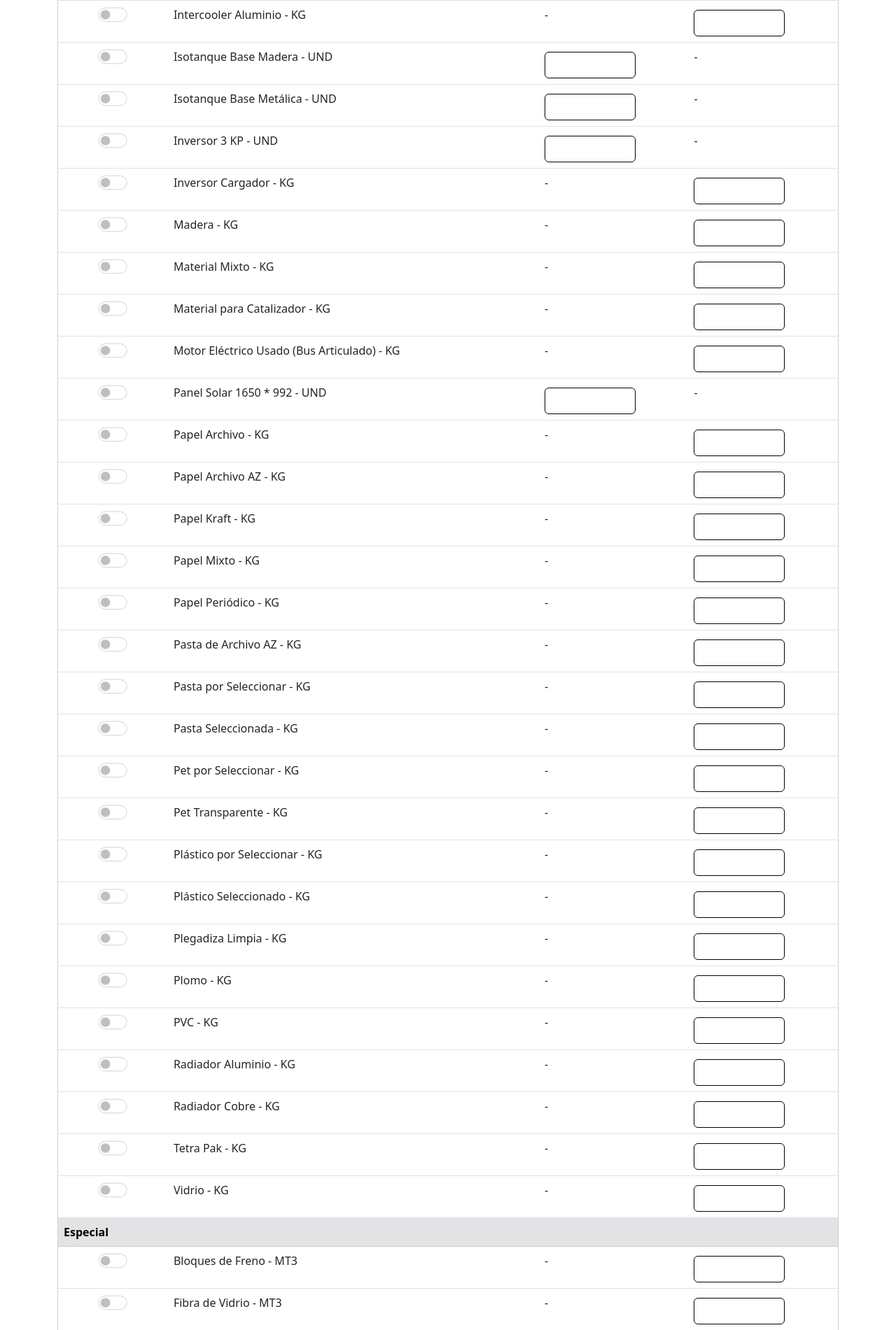
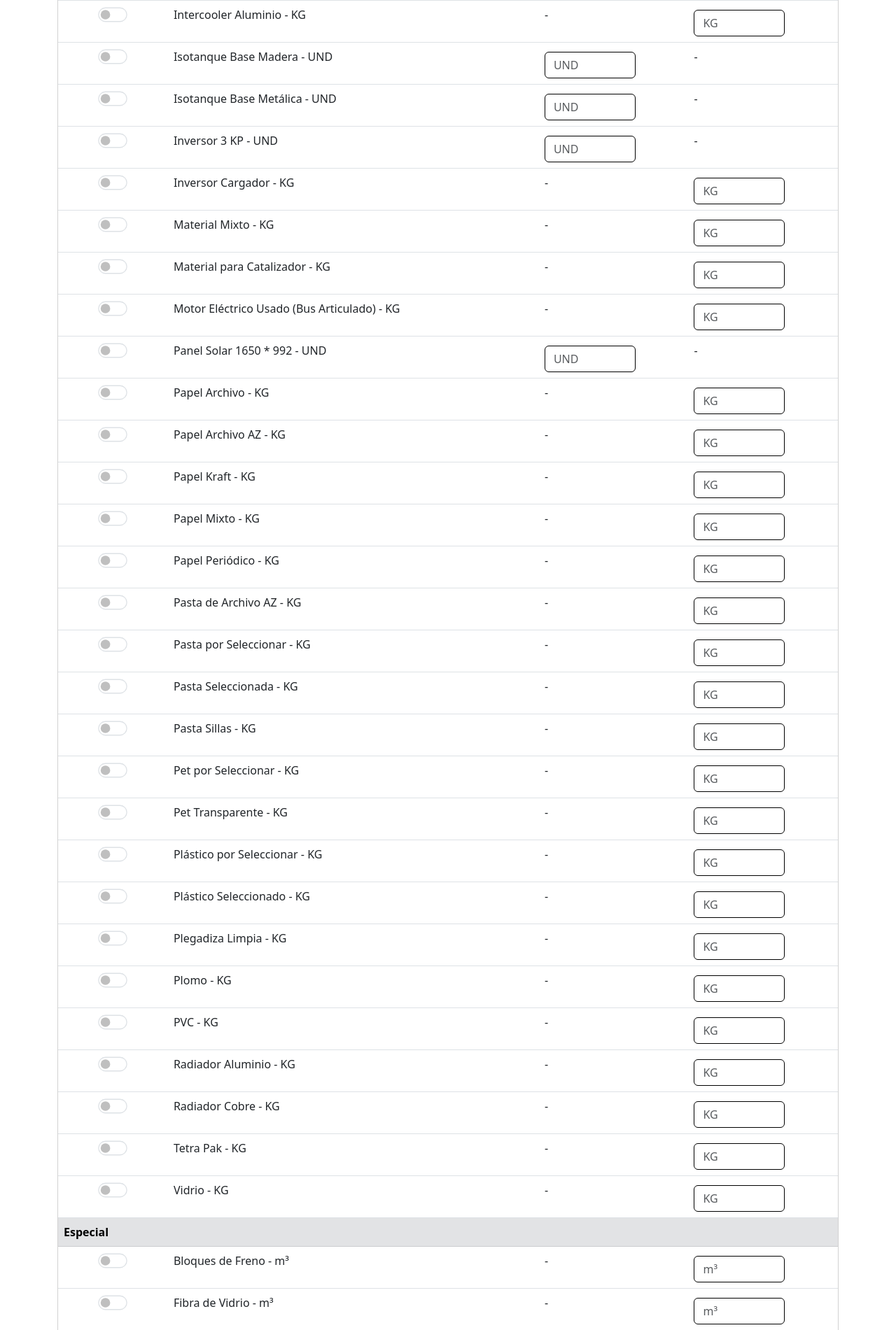
Before and after one commit to SistemaAlimentadorOriental6/Gestion-Residuos, a Django app: page /residuos/formularioResiduos in a window 1280 px wide. Shown: the part 1622-3523 px from the top of the page at 70% size. Run offline with Django 5.2, Linux system fonts and the light colour scheme; the visitor is signed in with stand-in values (Sample User, id 1); data that the repository does not hold is empty; some libraries are stand-ins or nearby versions.

Commit message:
fix: Correccione en códigos para implementar nuevo tipo de residuo y corrección de los residuos

```diff
--- a/GestionResiduos/Templates/Residuos/formulario.html
+++ b/GestionResiduos/Templates/Residuos/formulario.html
@@ -62,6 +62,7 @@
                     <option value="Especial">Especial</option>
                     <option value="Respel">Respel</option>
                     <option value="Respel Aprovechable">Respel Aprovechable</option>
+                    <option value="Post Consumo">Post Consumo</option>
                 </select>
             </div>
 
@@ -124,14 +125,14 @@
                                         <td>{{ residuo }}</td>
                                         <td>
                                             {% if "UND" in residuo or "Batería" in residuo %}
-                                                <input type="number" step="1" name="cantidad_{{ clave }}" class="form-control border-black" style="width: 130px;">
+                                                <input type="number" step="1" name="cantidad_{{ clave }}" class="form-control border-black" style="width: 130px;" placeholder="UND">
                                             {% else %}
                                                 -
                                             {% endif %}
                                         </td>
                                         <td>
                                             {% if "UND" not in residuo and "Batería" not in residuo %}
-                                                <input type="number" step="0.01" name="peso_{{ clave }}" class="form-control border-black" style="width: 130px;">
+                                                <input type="number" step="0.01" name="peso_{{ clave }}" class="form-control border-black" style="width: 130px;" placeholder="{% if tipo == 'Especial' %}m³{% else %}KG{% endif %}">
                                             {% else %}
                                                 -
                                             {% endif %}
@@ -256,26 +257,57 @@
 
             encabezado.style.display = mostrarEncabezado ? "" : "none";
         });
+
+        // Cambio de unidades en el placeholder
+        document.querySelectorAll("tbody tr").forEach(tr => {
+            const tipoFila = tr.getAttribute("data-tipo");
+
+            // Cambiar los placeholders de los campos 'peso' a 'm³' si el tipo es Especial
+            tr.querySelectorAll('input[name^="peso_"]').forEach(input => {
+                if (tipoFila === "especial") {
+                    input.placeholder = "m³";  // Cambiar a m³ para los residuos especiales
+                } else {
+                    input.placeholder = "KG";  // Dejar en kg para los otros residuos
+                }
+            });
+        });
     });
 
+    // Disparar la búsqueda al cambiar el tipo
+    document.getElementById("filtroTipo").addEventListener("change", function () {
+        // Vuelve a ejecutar la búsqueda después de seleccionar un tipo
+        document.getElementById("buscador").dispatchEvent(new Event("input"));
+    });
 
+    document.getElementById("filtroTipo").addEventListener("change", function () {
+        // Vuelve a ejecutar la búsqueda después de seleccionar un tipo
+        document.getElementById("buscador").dispatchEvent(new Event("input"));
+    });
+
+    // Evento para buscar residuos
     document.getElementById("buscador").addEventListener("input", function () {
         const filtroTexto = this.value.toLowerCase().trim();
+        const tipoSeleccionado = document.getElementById("filtroTipo").value.toLowerCase().trim();
 
         document.querySelectorAll("tbody tr").forEach(tr => {
-            const tipoFila = tr.getAttribute("data-tipo");
+            // Verificamos que la fila tenga el atributo 'data-tipo'
+            const tipoFila = tr.getAttribute("data-tipo") ? tr.getAttribute("data-tipo").toLowerCase() : "";
             const celdaResiduo = tr.children[1];
 
-            if (tipoFila && celdaResiduo) {
-                const textoResiduo = celdaResiduo.textContent.toLowerCase();
-                const mostrar = textoResiduo.includes(filtroTexto);
+            // Si existe la celda de residuo, se toma su texto y se compara con el filtro de texto
+            const textoResiduo = celdaResiduo ? celdaResiduo.textContent.toLowerCase() : "";
+            const coincideTexto = textoResiduo.includes(filtroTexto);
 
-                tr.style.display = mostrar ? "" : "none";
-            } else if (tr.classList.contains("table-secondary")) {
-                tr.style.display = "none";
-            }
+            // Si hay un tipo seleccionado, comparamos con el tipo de la fila
+            const coincideTipo = tipoSeleccionado === "" || tipoFila === tipoSeleccionado;
+
+            // Solo mostrar la fila si cumple ambos filtros: texto y tipo
+            const mostrar = coincideTexto && coincideTipo;
+
+            tr.style.display = mostrar ? "" : "none";
         });
 
+        // Lógica para mostrar u ocultar encabezados de grupos
         const encabezados = document.querySelectorAll("tbody tr.table-secondary");
         encabezados.forEach(encabezado => {
             let siguiente = encabezado.nextElementSibling;
--- a/GestionResiduos/Templates/Residuos/listadoAutorizaciones.html
+++ b/GestionResiduos/Templates/Residuos/listadoAutorizaciones.html
@@ -47,6 +47,7 @@
                     <ul class="list-group borde-input">
 
                             <li class="list-group-item">
+                                {{ registro.proveedor }} |
                                 {{ registro.tipo_residuo }} - {{ registro.residuo }} |
                                 {% if registro.peso %}
                                     <b>Peso: </b>{{ registro.peso }}
@@ -69,6 +70,7 @@
                     <ul class="list-group borde-input">
 
                             <li class="list-group-item">
+                                {{ registro.proveedor }} |
                                 {{ registro.tipo_residuo }} - {{ registro.residuo }} |
                                 {% if registro.peso %}
                                     <b>Peso: </b>{{ registro.peso }}
--- a/GestionResiduos/Templates/Residuos/registrosSergio.html
+++ b/GestionResiduos/Templates/Residuos/registrosSergio.html
@@ -29,6 +29,7 @@
                 <option value="Especial">Especial</option>
                 <option value="Respel">Respel</option>
                 <option value="Respel Aprovechable">Respel Aprovechable</option>
+                <option value="Post Consumo">Post Consumo</option>
             </select>
         </div>
         <div class="w-100" style="max-width: 300px;">
@@ -95,6 +96,7 @@
                                         <option {% if registro.tipo_residuo == "Especial" %}selected{% endif %}>Especial</option>
                                         <option {% if registro.tipo_residuo == "Respel" %}selected{% endif %}>Respel</option>
                                         <option {% if registro.tipo_residuo == "Respel Aprovechable" %}selected{% endif %}>Respel Aprovechable</option>
+                                        <option {% if registro.tipo_residuo == "Post Consumo" %}selected{% endif %}>Post Consumo</option>
                                     </select>
                                 </td>
 
--- a/GestionResiduos/Templates/Residuos/registrosVigilantes.html
+++ b/GestionResiduos/Templates/Residuos/registrosVigilantes.html
@@ -29,6 +29,7 @@
                 <option value="Especial">Especial</option>
                 <option value="Respel">Respel</option>
                 <option value="Respel Aprovechable">Respel Aprovechable</option>
+                <option value="Post Consumo">Post Consumo</option>
             </select>
         </div>
         <div class="w-100" style="max-width: 300px;">
@@ -93,6 +94,8 @@
                                         <option {% if registro.tipo_residuo == "Especial" %}selected{% endif %}>Especial</option>
                                         <option {% if registro.tipo_residuo == "Respel" %}selected{% endif %}>Respel</option>
                                         <option {% if registro.tipo_residuo == "Respel Aprovechable" %}selected{% endif %}>Respel Aprovechable</option>
+                                        <option {% if registro.tipo_residuo == "Post Consumo" %}selected{% endif %}>Post Consumo</option>
+
                                     </select>
                                 </td>
 
--- a/GestionResiduos/views.py
+++ b/GestionResiduos/views.py
@@ -45,6 +45,7 @@ def formularioResiduos(request):
         registro_exitoso = False  # Bandera para controlar si al menos un residuo fue registrado
 
         for clave in seleccionados:
+            print(f"Caalve recibida{clave}")
             try:
                 tipo_residuo, residuo = clave.split(' - ', 1)
             except ValueError:
@@ -188,7 +189,6 @@ def formularioResiduos(request):
             "Isotanque Base Metálica - UND",
             "Inversor 3 KP - UND",
             "Inversor Cargador - KG",
-            "Madera - KG",
             "Material Mixto - KG",
             "Material para Catalizador - KG",
             "Motor Eléctrico Usado (Bus Articulado) - KG",
@@ -201,6 +201,7 @@ def formularioResiduos(request):
             "Pasta de Archivo AZ - KG",
             "Pasta por Seleccionar - KG",
             "Pasta Seleccionada - KG",
+            "Pasta Sillas - KG",
             "Pet por Seleccionar - KG",
             "Pet Transparente - KG",
             "Plástico por Seleccionar - KG",
@@ -215,22 +216,18 @@ def formularioResiduos(request):
         ],
 
         "Especial": [
-            "Bloques de Freno - MT3",
-            "Fibra de Vidrio - MT3",
-            "Filtro de Aire - MT3",
-            "Madera - KG",
-            "Pasta por Selección - KG",
-            "Pastas Sillas - KG",
-            "Residuo Vegetal - MT3",
-            "Vidrio - MT3",
-            "Vidrio Panorámico - MT3"
+            "Bloques de Freno - m³",
+            "Fibra de Vidrio - m³",
+            "Filtro de Aire - m³",
+            "Madera - m³",
+            "Residuo Vegetal - m³",
+            "Vidrio Panorámico - m³"
         ],
 
         "Respel": [
             "Agua Contaminada con Hidrocarburo - KG",
             "Filtro de Aceite Cartón - KG",
             "Filtros de Aceite - KG",
-            "Filtro de Aire - KG",
             "Grasa Usada - KG",
             "Lodos - KG",
             "Líquido Inflamable (Gasolina) - KG",
@@ -246,7 +243,10 @@ def formularioResiduos(request):
         ],
 
         "Respel Aprovechable": [
-            "Aceite Usado - KG",
+            "Aceite Usado * gal - UND"
+        ],
+
+        "Post Consumo": [
             "Batería 27 H - UND",
             "Batería 34 D - UND",
             "Batería 34 H - UND",
@@ -308,7 +308,7 @@ def listadoAutorizaciones(request):
         registros_p1 = grupo.formularioperfil1_set.all()
         registros_p2 = grupo.formularioperfil2_set.all()
 
-        residuos_data = defaultdict(lambda: {'perfil1': 0, 'perfil2': 0, 'modo': 'peso'})
+        residuos_data = defaultdict(lambda: {'perfil1': 0, 'perfil2': 0, 'modo': 'peso', 'proveedor1': None, 'proveedor2': None})
 
         for r in registros_p1:
             key = r.residuo.lower().strip()
@@ -316,6 +316,7 @@ def listadoAutorizaciones(request):
             valor_p1 = r.cantidad if modo == 'cantidad' else float(r.peso or 0)
             residuos_data[key]['perfil1'] += valor_p1
             residuos_data[key]['modo'] = modo
+            residuos_data[key]['proveedor1'] = r.proveedor  # Asumiendo que "proveedor" es un campo en el modelo
 
         for r in registros_p2:
             key = r.residuo.lower().strip()
@@ -323,11 +324,23 @@ def listadoAutorizaciones(request):
             valor_p2 = r.cantidad if modo == 'cantidad' else float(r.peso or 0)
             residuos_data[key]['perfil2'] += valor_p2
             residuos_data[key]['modo'] = modo
+            residuos_data[key]['proveedor2'] = r.proveedor  # Asumiendo que "proveedor" es un campo en el modelo
 
         diferencias = []
         for residuo, datos in residuos_data.items():
             v1, v2 = datos['perfil1'], datos['perfil2']
             modo = datos['modo']
+            proveedor1, proveedor2 = datos['proveedor1'], datos['proveedor2']
+
+            # Comprobar si el proveedor es diferente
+            if proveedor1 != proveedor2:
+                diferencias.append({
+                    'residuo': residuo,
+                    'modo': 'Proveedor',
+                    'proveedor1': proveedor1,
+                    'proveedor2': proveedor2,
+                    'mensaje': 'Proveedores diferentes'
+                })
 
             if modo == 'cantidad':
                 if v1 != v2:
```
